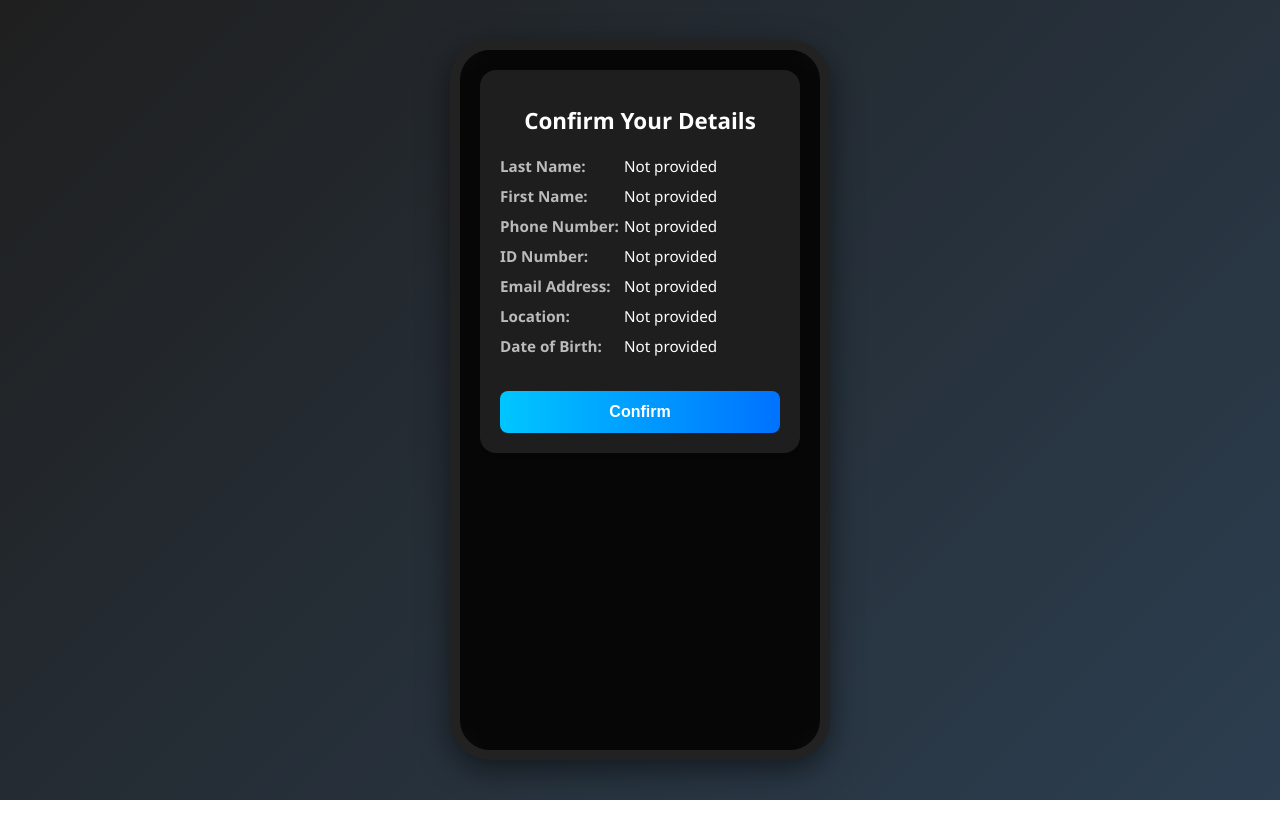
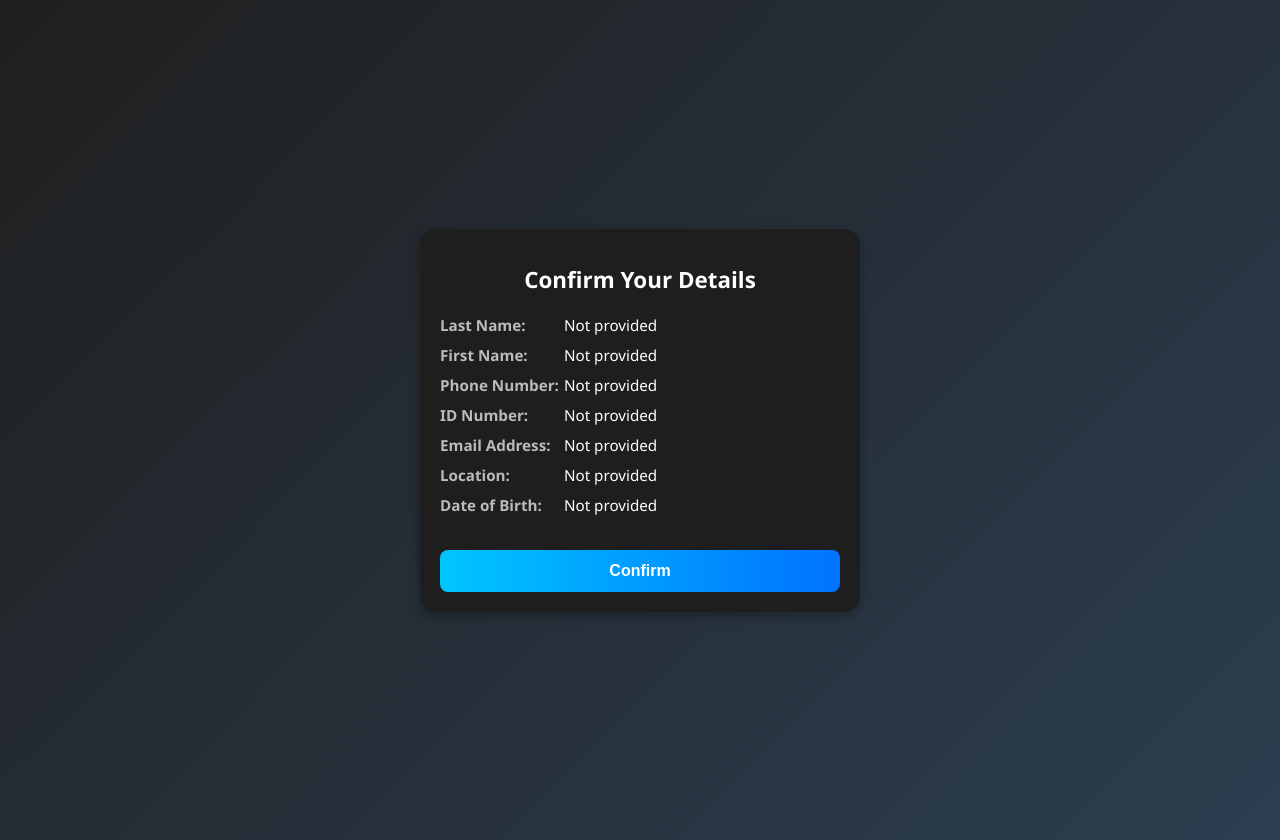
Before and after one commit to sigeyh/inukaloanskenya, a plain HTML site: page confirmdetails.html in a window 1280 px wide. Before the commit the page ends 800 px from the top, so only its background shows below. Drawn offline with Linux system fonts and the light colour scheme.

Commit message:
Update confirmdetails.html

```diff
--- a/confirmdetails.html
+++ b/confirmdetails.html
@@ -14,26 +14,7 @@
       justify-content: center;
       align-items: center;
       height: 100vh;
-    }
-
-    .phone-frame {
-      background-color: #111;
-      border: 10px solid #222;
-      border-radius: 40px;
-      width: 360px;
-      height: 700px;
-      overflow: hidden;
-      box-shadow: 0 10px 30px rgba(0, 0, 0, 0.5);
-      display: flex;
-      flex-direction: column;
-    }
-
-    .screen {
-      flex: 1;
-      overflow-y: auto;
       padding: 20px;
-      background: rgba(0, 0, 0, 0.6);
-      backdrop-filter: blur(6px);
     }
 
     .container {
@@ -41,6 +22,8 @@
       border-radius: 16px;
       padding: 20px;
       box-shadow: 0 4px 12px rgba(0, 0, 0, 0.3);
+      max-width: 400px;
+      width: 100%;
     }
 
     h1 {
@@ -92,8 +75,6 @@
   </style>
 </head>
 <body>
-  <div class="phone-frame">
-    <div class="screen">
   <div class="container">
     <h1>Confirm Your Details</h1>
     <div class="detail"><strong>Last Name:</strong> <span id="lastname">Loading...</span></div>
@@ -103,9 +84,7 @@
     <div class="detail"><strong>Email Address:</strong> <span id="email">Loading...</span></div>
     <div class="detail"><strong>Location:</strong> <span id="location">Loading...</span></div>
     <div class="detail"><strong>Date of Birth:</strong> <span id="dob">Loading...</span></div>
-        <button class="button" onclick="confirmDetails()"> Confirm</button>
-      </div>
-    </div>
+    <button class="button" onclick="confirmDetails()">Confirm</button>
   </div>
 
   <script>
```
Lines whose indentation alone changed are shown as unchanged.
